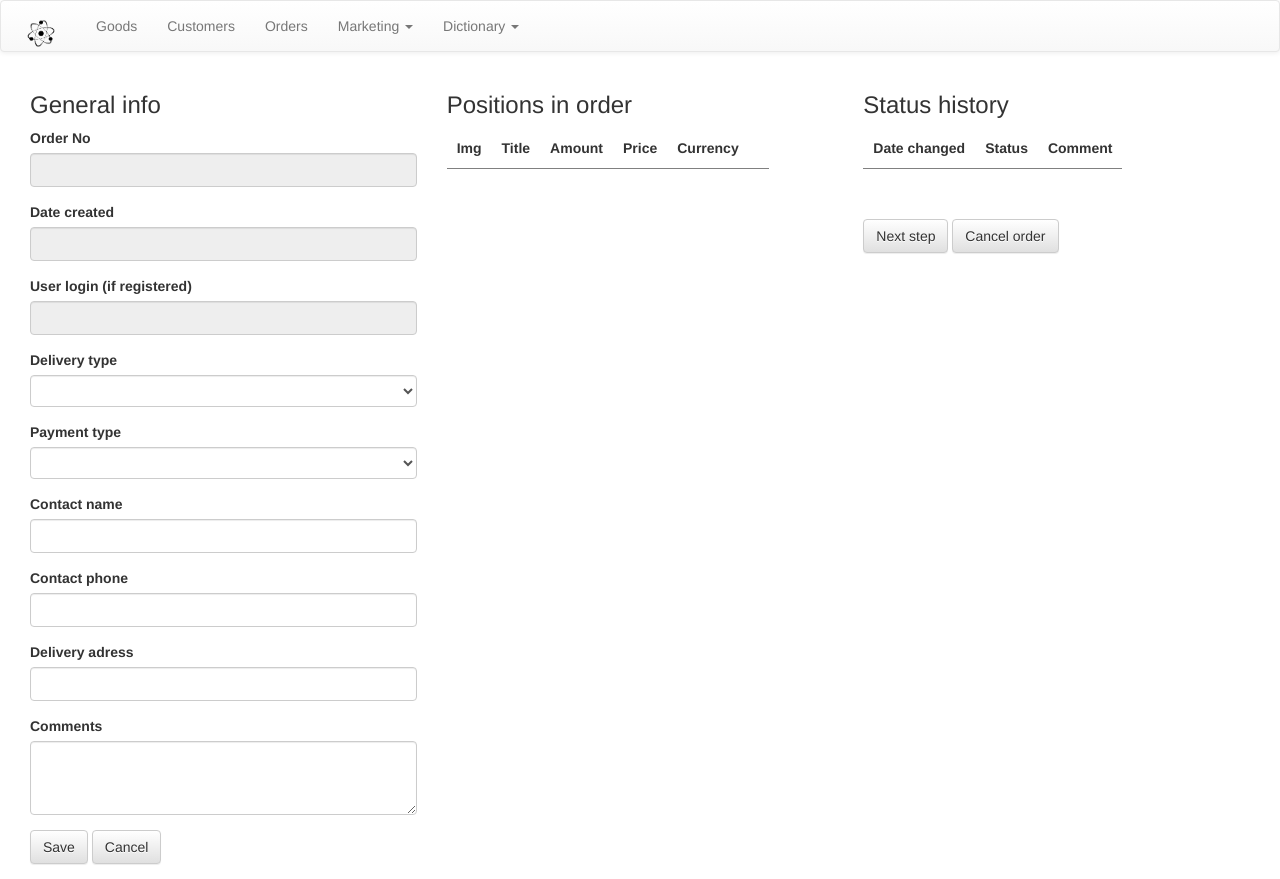
After one commit to kevlampiev/smartmouse2.local, a Symfony app: template templates/admin/order.twig in a window 1280 px wide. The commit adds this page. Run offline with Twig, Linux system fonts and the light colour scheme; the template is opened without the code that fills it, so the values that code supplies are empty; some libraries are stand-ins or nearby versions.

```diff
--- a/src/Models/Admin/OrdersListModel.php
+++ b/src/Models/Admin/OrdersListModel.php
@@ -11,7 +11,7 @@ class OrdersListModel
 
     public function __construct()
     {
-        $sql = 'SELECT * FROM v_orders ORDER BY date_open DESC';
+        $sql = 'SELECT * FROM v_orders_with_stats ORDER BY date_open DESC';
         $this->ordersList = DBConnService::selectRowsSet($sql);
     }
 
--- /dev/null
+++ b/templates/admin/order.twig
@@ -0,0 +1,154 @@
+{% extends 'layouts/admin_layout.twig' %}
+{% block title %}
+	admin orders
+{% endblock %}
+{% block content %}
+	<div class="container-fluid">
+		<div class="col-md-4">
+			<h3>
+				General info</h3>
+			<div class="form-group">
+				<label for="id">Order No</label>
+				<input name="id" id="id" value="{{order.getId()}}" class="form-control" disabled="true">
+			</div>
+
+			<div class="form-group">
+				<label for="date_open">Date created</label>
+				<input name="date_open" id="date_open" value="{{order.getDateOpen()}}" class="form-control" disabled="true">
+			</div>
+
+			<div class="form-group">
+				<label for="login">User login (if registered)</label>
+				<input name="login" id="login" value="{{order.getLogin()}}" class="form-control" disabled="true">
+			</div>
+
+			<div class="form-group">
+				<label for="delivery">Delivery type</label>
+				<select size="1" name="delivery" value="{{order.getDelivery()}}" class="form-control">
+					{% for delivery in order.getDeliveriesList()  %}
+						<option value="{{delivery.id}}">{{delivery.name}}</option>
+					{% endfor %}
+				</select>
+			</div>
+
+			<div class="form-group">
+				<label for="payment">Payment type</label>
+				<select size="1" name="payment" value="{{order.getPayment()}}" class="form-control">
+					{% for payment in order.getPaymentsList()  %}
+						<option value="{{payment.id}}">{{payment.name}}</option>
+					{% endfor %}
+				</select>
+			</div>
+
+			<div class="form-group">
+				<label for="contact_name">Contact name</label>
+				<input name="contact_name" id="contact_name" value="{{order.getContactName() }}" class="form-control">
+			</div>
+
+			<div class="form-group">
+				<label for="contact_phone">Contact phone</label>
+				<input name="contact_phone" id="contact_phone" value="{{order.getContactPhone()}}" class="form-control">
+			</div>
+
+
+			<div class="form-group">
+				<label for="delivery_adress">Delivery adress</label>
+				<input name="delivery_adress" id="delivery_adress" value="{{order.getDeliveryAdress()}}" class="form-control">
+			</div>
+
+			<div class="form-group">
+				<label for="comment">Comments</label>
+				<textarea class="form-control" id="comment" name="comment" rows="3">{{order.getComment()}}</textarea>
+			</div>
+
+			<div class="form-group">
+				<button class="btn btn-default">
+					Save
+				</button>
+				<button class="btn btn-default">
+					Cancel
+				</button>
+			</div>
+
+		</div>
+		<div class="col-md-4">
+			<h3>Positions in order</h3>
+			<table>
+				<tr>
+					<td class="header_cell">Img</td>
+					<td class="header_cell">Title</td>
+					<td class="header_cell">Amount</td>
+					<td class="header_cell">Price</td>
+					<td class="header_cell">Currency</td>
+					<td class="header_cell"></td>
+				</tr>
+				{% for good in order.getGoodsList() %}
+					<tr>
+						<td>
+							<img src="/img/goods/{{good.img}}" class="icon_img">
+						</td>
+						<td>{{good.name}}</td>
+						<td>{{good.amount}}</td>
+						<td>{{good.price}}</td>
+						<td>{{good.currency}}</td>
+						<td>
+							<a href="/admin/goodedit/{{good.id}}">Edit</a>
+							<a href="#">Delete</a>
+						</td>
+					</tr>
+				{% endfor %}
+			</table>
+		</div>
+		<div class="col-md-4">
+			<h3>Status history</h3>
+			<table>
+				<tr>
+					<td class="header_cell">Date changed</td>
+					<td class="header_cell">Status</td>
+					<td class="header_cell">Comment</td>
+				</tr>
+				{% for status in order.getHandleHistory() %}
+					<tr>
+						<td>{{status.date_open}}</td>
+						<td>{{status.short_name}}</td>
+						<td>{{status.comment}}</td>
+					</tr>
+				{% endfor %}
+			</table>
+			<button class="btn btn-default" onclick="anotherStep({{ order.getId()}} )">
+				Next step
+			</button>
+			<button class="btn btn-default" onclick="cancelOrder({{ order.getId()}} )">
+				Cancel order
+			</button>
+		</div>
+	</div>
+
+	<script>
+		async function anotherStep(id) {
+let comment = prompt("Enter comment (optional)", "");
+let result = await postJson("/admin/orderdetails/" + id, {
+action: 'nextstep',
+comment: comment
+});
+if (result.status == "success") {
+document.location.href = "/admin/orderdetails/" + id;
+} else {
+alert(result.status)
+}
+}
+
+async function cancelOrder(id) {
+let comment = prompt("Enter comment (optional)", "");
+let result = await postJson("/admin/orderdetails/" + id, {
+action: 'cancelOrder',
+comment: comment
+});
+if (result.status == "success") {
+document.location.href = "/admin/orderdetails/" + id;
+} else {
+alert(result.status)
+}
+}
+	</script>
+{% endblock %}
--- a/templates/admin/orders_list.twig
+++ b/templates/admin/orders_list.twig
@@ -16,6 +16,7 @@
 				<td class="header_cell">Amount</td>
 				<td class="header_cell">Summ</td>
 				<td class="header_cell">Currency</td>
+				<td class="header_cell">Status</td>
 				<td class="header_cell"></td>
 			</tr>
 
@@ -31,9 +32,10 @@
 					<td>{{order.tot_amount}}</td>
 					<td>{{order.tot_price}}</td>
 					<td>{{order.currency}}</td>
+					<td>{{order.status_name}}</td>
 					<td>
 						<a href="/admin/orderdetails/{{order.id}}">Details</a>
-											</td>
+					</td>
 				</tr>
 			{% endfor %}
 		</table>
--- a/templates/layouts/admin_layout.twig
+++ b/templates/layouts/admin_layout.twig
@@ -85,6 +85,7 @@
 
 			{% block content %}{% endblock %}
 
+			<script src="/js/main.js"></script>
 			<script src="https://code.jquery.com/jquery-3.4.1.slim.min.js" integrity="sha384-J6qa4849blE2+poT4WnyKhv5vZF5SrPo0iEjwBvKU7imGFAV0wwj1yYfoRSJoZ+n" crossorigin="anonymous"></script>
 			<script src="https://cdn.jsdelivr.net/npm/popper.js@1.16.0/dist/umd/popper.min.js" integrity="sha384-Q6E9RHvbIyZFJoft+2mJbHaEWldlvI9IOYy5n3zV9zzTtmI3UksdQRVvoxMfooAo" crossorigin="anonymous"></script>
 			<script src="https://stackpath.bootstrapcdn.com/bootstrap/4.4.1/js/bootstrap.min.js" integrity="sha384-wfSDF2E50Y2D1uUdj0O3uMBJnjuUD4Ih7YwaYd1iqfktj0Uod8GCExl3Og8ifwB6" crossorigin="anonymous"></script>
```
Also changed, not shown: src/Controllers/Admin/OrderController.php (added, +50 -0 lines), src/Models/Admin/OrderModel.php (added, +155 -0 lines), templates/admin/good_edit.twig (+44 -20 lines).
